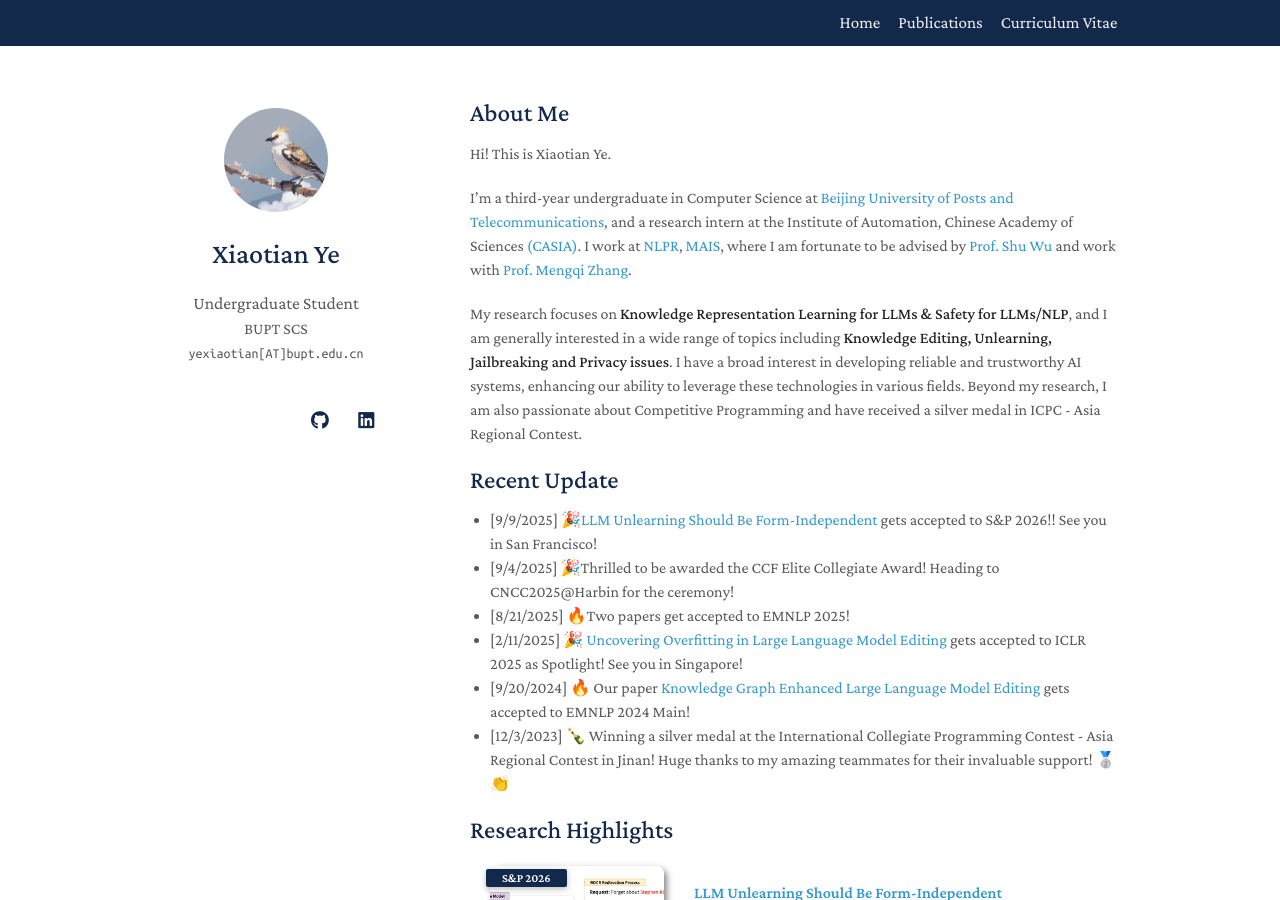
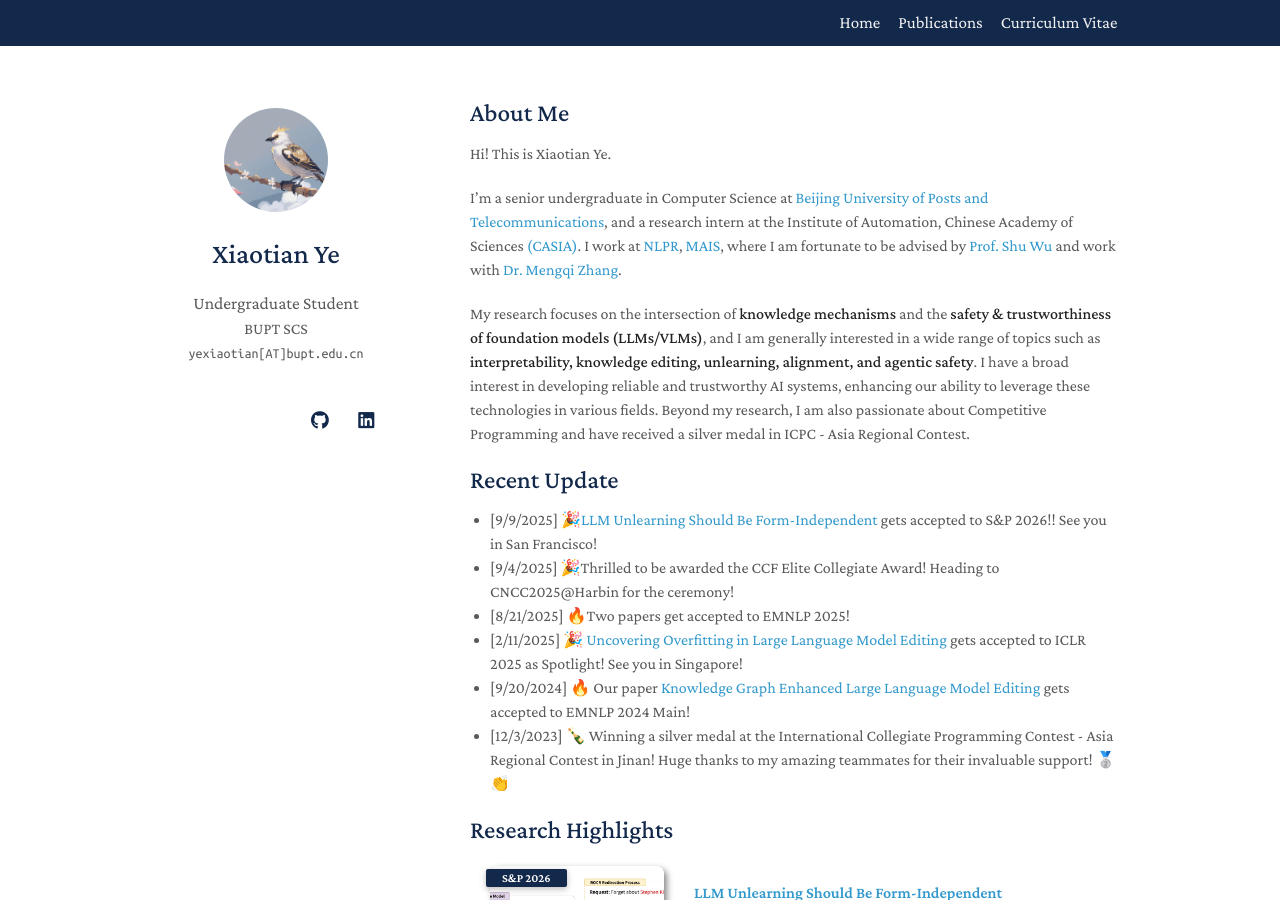
Before and after one commit to Acruxos/Acruxos.github.io, a Jekyll site: the page built from index.md, in a window 1280 px wide and 900 px high. Built offline with Jekyll 4.4.1, drawn with Linux system fonts in a browser that asks for light colours; a style sheet for code colours, icons or effects is not loaded.

Commit message:
update index

```diff
--- a/index.md
+++ b/index.md
@@ -8,10 +8,10 @@
 
 Hi! This is Xiaotian Ye.
 
-I'm a third-year undergraduate in Computer Science at [Beijing University of Posts and Telecommunications](https://www.bupt.edu.cn/), and a research intern at the Institute of Automation, Chinese Academy of Sciences [(CASIA)](http://english.ia.cas.cn/). I work at [NLPR](http://cripac.ia.ac.cn/en/EN/volumn/home.shtml), [MAIS](https://mais.ia.ac.cn/), where I am fortunate to be advised by [Prof. Shu Wu](https://scholar.google.com/citations?user=qVge6YYAAAAJ) and work with [Prof. Mengqi Zhang](https://scholar.google.com/citations?user=8-tCnnUAAAAJ).
+I'm a senior undergraduate in Computer Science at [Beijing University of Posts and Telecommunications](https://www.bupt.edu.cn/), and a research intern at the Institute of Automation, Chinese Academy of Sciences [(CASIA)](http://english.ia.cas.cn/). I work at [NLPR](http://cripac.ia.ac.cn/en/EN/volumn/home.shtml), [MAIS](https://mais.ia.ac.cn/), where I am fortunate to be advised by [Prof. Shu Wu](https://scholar.google.com/citations?user=qVge6YYAAAAJ) and work with [Dr. Mengqi Zhang](https://scholar.google.com/citations?user=8-tCnnUAAAAJ).
 
 
-My research focuses on **Knowledge Representation Learning for LLMs & Safety for LLMs/NLP**, and I am generally interested in a wide range of topics including **Knowledge Editing, Unlearning, Jailbreaking and Privacy issues**. I have a broad interest in developing reliable and trustworthy AI systems, enhancing our ability to leverage these technologies in various fields. Beyond my research, I am also passionate about Competitive Programming and have received a silver medal in ICPC - Asia Regional Contest.
+My research focuses on the intersection of **knowledge mechanisms** and the **safety & trustworthiness of foundation models (LLMs/VLMs)**, and I am generally interested in a wide range of topics such as **interpretability, knowledge editing, unlearning, alignment, and agentic safety**. I have a broad interest in developing reliable and trustworthy AI systems, enhancing our ability to leverage these technologies in various fields. Beyond my research, I am also passionate about Competitive Programming and have received a silver medal in ICPC - Asia Regional Contest.
 
 ## Recent Update
 
```
Also changed, not shown: images/NTPEdit.png (added), images/REVIVE.png (added).
